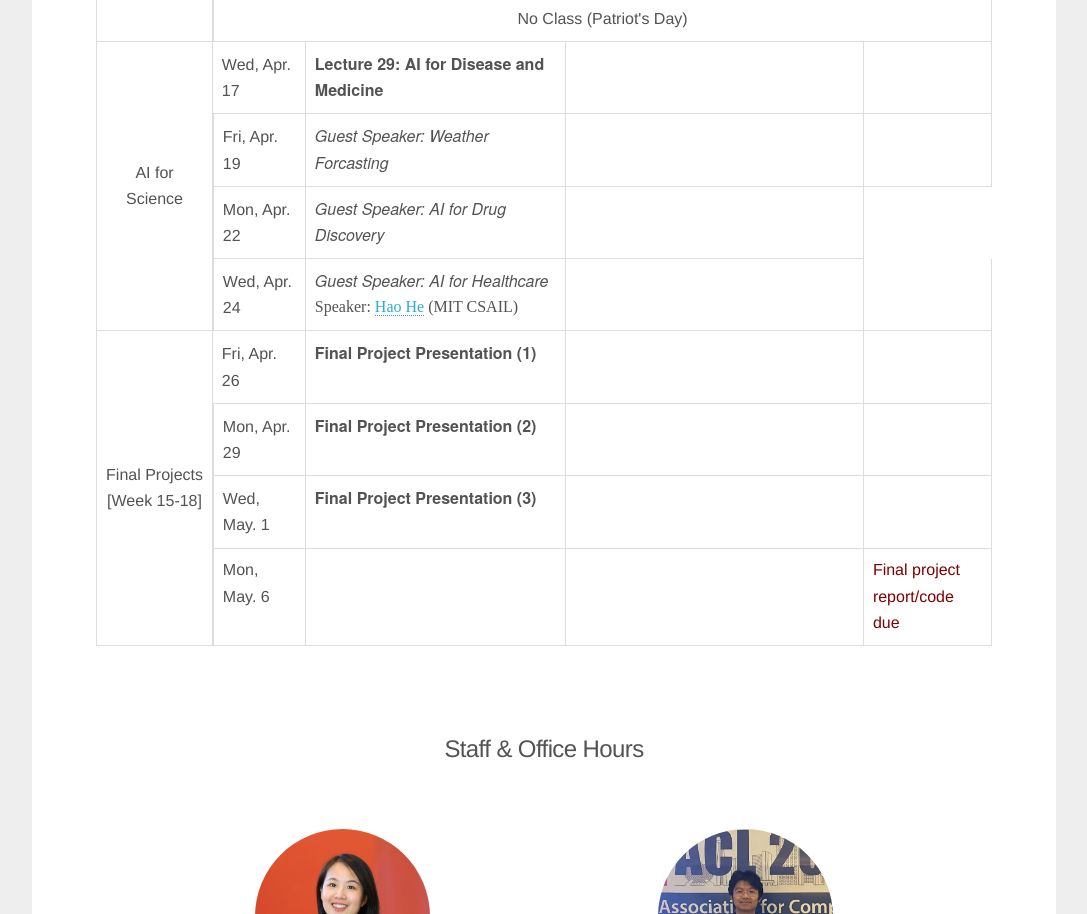
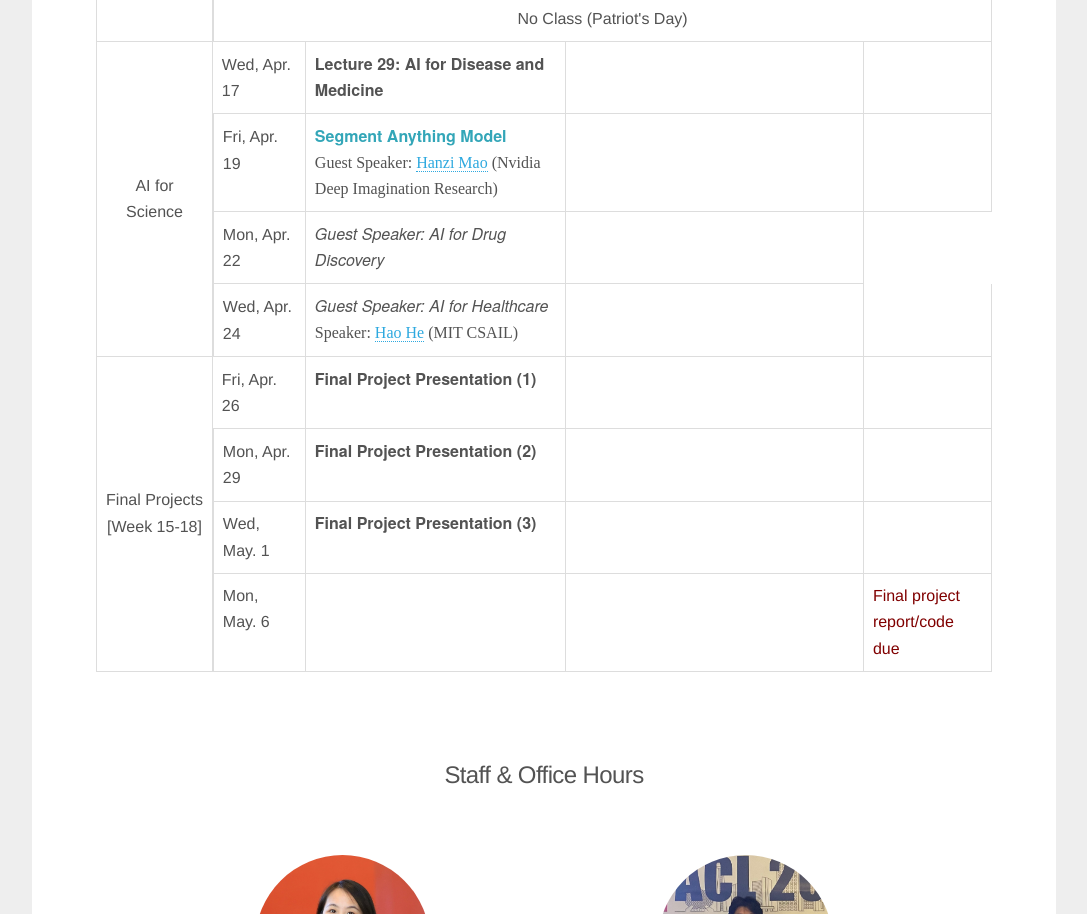
Before and after one commit to miayuanAI/CSCI3399, a plain HTML site: page s24/index.html in a window 1280 px wide. Shown: the part 7583-8497 px from the top of the page, without its empty margins (96-1183 px from the left). Drawn offline with Linux system fonts and the light colour scheme.

Commit message:
upload slides

```diff
--- a/s24/index.html
+++ b/s24/index.html
@@ -1136,7 +1136,10 @@ Semantic/Instance/Panoptic segmentation </br> -->
           <div class="subtopic">
               <!-- Style transfer and DALL.E -->
               Guest Speaker: <a href="https://chunyuan.li/" target="_blank" style="color: #2EA9DF;">Chunyuan Li</a> (Microsoft Research) <br>
+
               <!-- Zoom Link: <a href="https://mit.zoom.us/j/9470404282?pwd=Wlp4cUFXWWtnaUxXbUpmbmZuS0xndz09&omn=92229631156" target="_blank" style="color: #2EA9DF;"><p style="font-size: 12px;">https://mit.zoom.us/j/9470404282?pwd=Wlp4cUFXWWtnaUxXbUpmbmZuS0xndz09&omn=92229631156</p></a> -->
+
+              <!-- <p style="font-size: 12px;">Bio: Chunyuan Li is currently a Research Lead at ByteDance/TikTok, based in the Seattle area. From 2018 to 2023, He worked as a Principal Researcher in the Deep Learning Team at Microsoft Research, Redmond. Before that, Chunyuan obtained his PhD at Duke University, working on probabilistic deep learning. He also spent time with Uber AI, Adobe Research, NIST and INRIA. At MSR, Chunyuan is mainly working on large-scale pre-training in computer vision (CV) and vision-language multimodality (MM), with a focus on building transferable vision models that can effortlessly generalize to a wide range of downstream CV & MM tasks. Chunyuan’s research has been frequently published in top venue conferences, including dozens of oral / spotlight presentations in NeurIPS, ICLR, ICML, CVPR and ACL, as well as receiving the Best Paper Finalist Award in CVPR 2022. He has served as an Area Chair for NeurIPS, ICML, ICLR, ACL, EMNLP & AAAI, and a Guest Editor of IJCV. More info: https://chunyuan.li/.</p> -->
           </div>
         </td>
         <td>
@@ -1235,17 +1238,14 @@ Neural implicit representations </br>
 
       <tr>
         <td>Fri, Apr. 19</td>
-        <td class="topic2">
-        Guest Speaker: Weather Forcasting
-        <!-- <td class="topic"><a href="https://www.dropbox.com/preview/Public/csci3397/s23/lec28-3d-intro.pdf">Lec. 28: Volumetric Processing</a>
-          <div class="subtopic">
-              Representation: voxel, point cloud, implicit surface
-              <br/> pointNet, NERF
-            </div>
-        </td> -->
-        <td>
-          <ul class="materials">
-          </ul>
+        <td class="topic">
+          <span style="color: #33A6B8;">Segment Anything Model</span>
+        <!-- Guest Speaker: Weather Forcasting -->
+        <div class="subtopic">
+            Guest Speaker: <a href="https://hanzimao.me/" target="_blank" style="color: #2EA9DF;">Hanzi Mao</a> (Nvidia Deep Imagination Research)
+        </div>
+        <td>
+
         </td>
         <td>
         </td>
```
